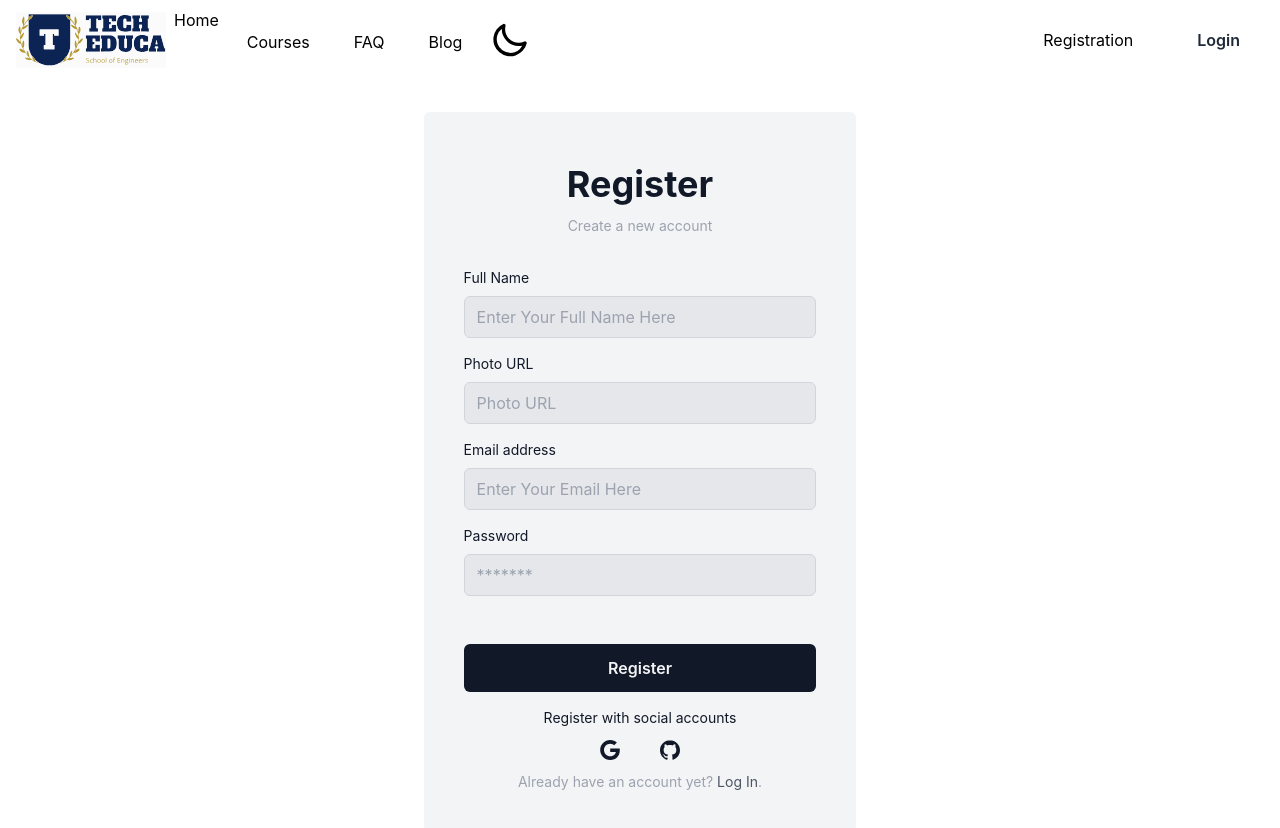
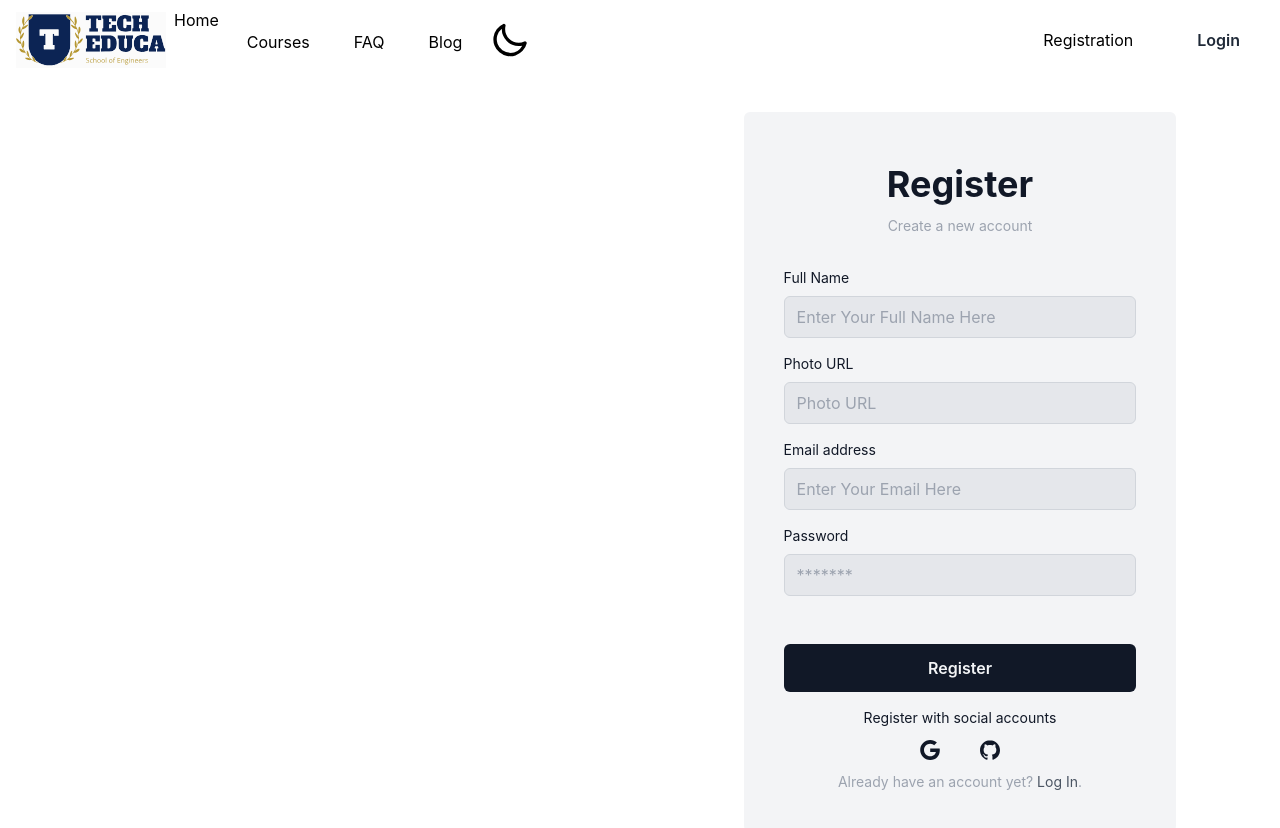
Before and after one commit to ShapnaAkter06/Tech-Educa, a React (Create React App) app: page /registration in a window 1280 px wide. Shown: the top 828 px of the page. Built offline with nearby package versions, Linux system fonts and the light colour scheme; no server answers.

Commit message:
added reg form

```diff
--- a/src/Components/Pages/Login/Login.js
+++ b/src/Components/Pages/Login/Login.js
@@ -48,7 +48,7 @@ const Login = () => {
     }
 
     return (
-        <div className='flex justify-center items-center pt-8'>
+        <div className='flex justify-center items-center p-8'>
             <div className='flex flex-col max-w-md p-6 rounded-md sm:p-10 bg-gray-100 text-gray-900'>
                 <div className='mb-8 text-center'>
                     <h1 className='my-3 text-4xl font-bold'>Log in</h1>
--- a/src/Components/Pages/Registration/Registration.js
+++ b/src/Components/Pages/Registration/Registration.js
@@ -1,7 +1,7 @@
 import React, { useContext, useState } from 'react';
 import { AuthContext } from '../../../Contexts/AuthProvider/AuthProvider';
 import { Link } from 'react-router-dom';
-
+import registration from '../../../assets/registration.gif'
 const Registration = () => {
     const [error, setError] = useState()
     const { createUser, updateUserProfile, signInWithGoogle, emailVerified, signInWithGitHub } = useContext(AuthContext);
@@ -70,7 +70,10 @@ const Registration = () => {
     }
 
     return (
-        <div className='flex justify-center items-center pt-8'>
+        <div className='md:flex justify-center items-center p-8'>
+            <div>
+                <img src={registration} alt="" />
+            </div>
             <div className='flex flex-col max-w-md p-6 rounded-md sm:p-10 bg-gray-100 text-gray-900'>
                 <div className='mb-8 text-center'>
                     <h1 className='my-3 text-4xl font-bold'>Register</h1>
@@ -168,15 +171,6 @@ const Registration = () => {
                             <path d='M16.318 13.714v5.484h9.078c-0.37 2.354-2.745 6.901-9.078 6.901-5.458 0-9.917-4.521-9.917-10.099s4.458-10.099 9.917-10.099c3.109 0 5.193 1.318 6.38 2.464l4.339-4.182c-2.786-2.599-6.396-4.182-10.719-4.182-8.844 0-16 7.151-16 16s7.156 16 16 16c9.234 0 15.365-6.49 15.365-15.635 0-1.052-0.115-1.854-0.255-2.651z'></path>
                         </svg>
                     </button>
-                    {/* <button aria-label='Log in with Twitter' className='p-3 rounded-sm'>
-                        <svg
-                            xmlns='http://www.w3.org/2000/svg'
-                            viewBox='0 0 32 32'
-                            className='w-5 h-5 fill-current'
-                        >
-                            <path d='M31.937 6.093c-1.177 0.516-2.437 0.871-3.765 1.032 1.355-0.813 2.391-2.099 2.885-3.631-1.271 0.74-2.677 1.276-4.172 1.579-1.192-1.276-2.896-2.079-4.787-2.079-3.625 0-6.563 2.937-6.563 6.557 0 0.521 0.063 1.021 0.172 1.495-5.453-0.255-10.287-2.875-13.52-6.833-0.568 0.964-0.891 2.084-0.891 3.303 0 2.281 1.161 4.281 2.916 5.457-1.073-0.031-2.083-0.328-2.968-0.817v0.079c0 3.181 2.26 5.833 5.26 6.437-0.547 0.145-1.131 0.229-1.724 0.229-0.421 0-0.823-0.041-1.224-0.115 0.844 2.604 3.26 4.5 6.14 4.557-2.239 1.755-5.077 2.801-8.135 2.801-0.521 0-1.041-0.025-1.563-0.088 2.917 1.86 6.36 2.948 10.079 2.948 12.067 0 18.661-9.995 18.661-18.651 0-0.276 0-0.557-0.021-0.839 1.287-0.917 2.401-2.079 3.281-3.396z'></path>
-                        </svg>
-                    </button> */}
                     <button onClick={handleGitHubSubmit} aria-label='Log in with GitHub' className='p-3 rounded-sm'>
                         <svg
                             xmlns='http://www.w3.org/2000/svg'
```
Also changed, not shown: src/assets/registration.gif (added).
